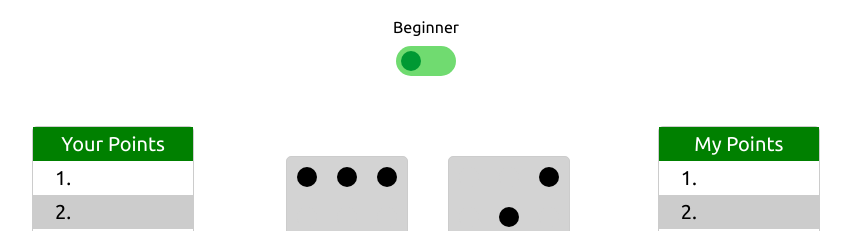
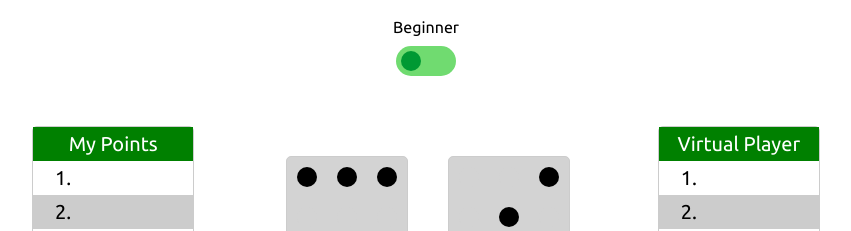
Before and after one commit to Tchoukoualeu/Dice-MiniGame, a plain HTML site: page index.html in a window 1280 px wide. Shown: the top 231 px of the page, 214-1065 px from the left. Drawn offline with nearby package versions, Linux system fonts and the light colour scheme.

Commit message:
Update index.html

```diff
--- a/index.html
+++ b/index.html
@@ -25,7 +25,7 @@
   <div id="yourPoint">
     <div class="column">
       <div style="background: green;">
-        <div style="width: 150px; text-align: center; color: white; margin: 5px;">Your Points</div>
+        <div style="width: 150px; text-align: center; color: white; margin: 5px;">My Points</div>
       </div>
       <div class="row">
         <div class="numerotation">1.</div>
@@ -120,7 +120,7 @@
   <div id="myPoint">
     <div class="column">
       <div style="background: green;">
-        <div style="width: 150px; text-align: center; color: white; margin: 5px;">My Points</div>
+        <div style="width: 150px; text-align: center; color: white; margin: 5px;">Virtual Player</div>
       </div>
       <div class="row">
         <div class="numerotation">1.</div>
```
